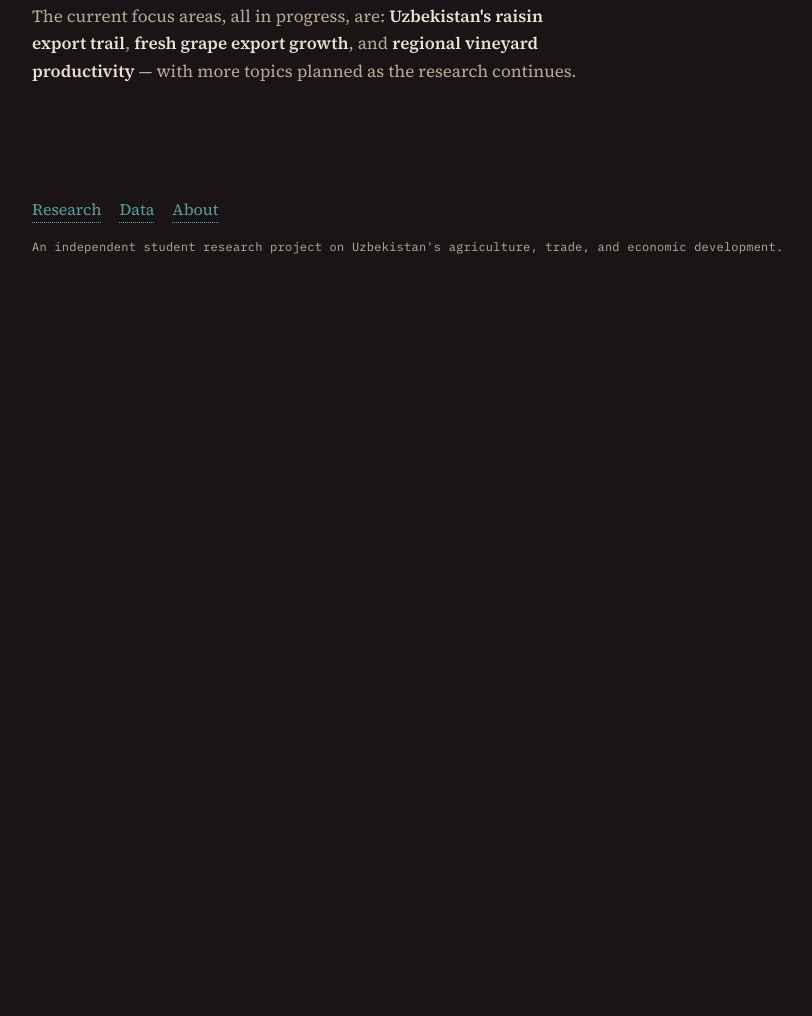
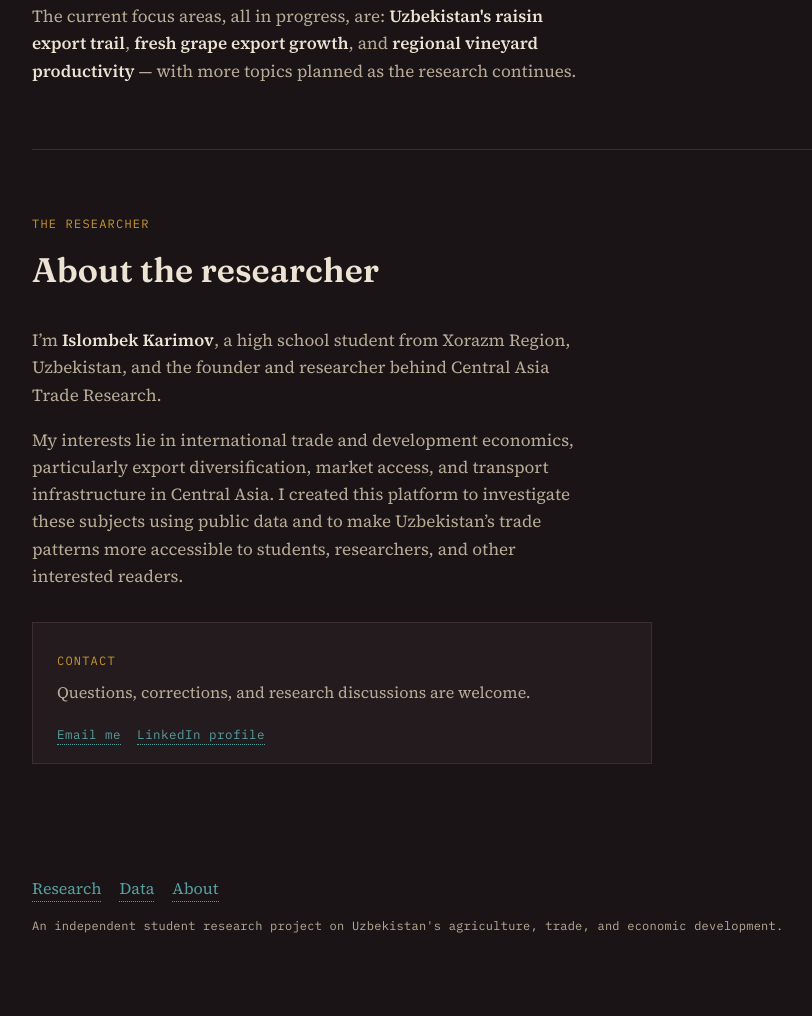
Before and after one commit to karimovislombek783/raisin-exports, a website: page about/index.html in a window 1280 px wide. Shown: the part 909-1925 px from the top of the page, without its empty margins (146-958 px from the left). Before the commit the page ends 1246 px from the top, so only its background shows below. Drawn offline with Linux system fonts and the light colour scheme.

Commit message:
Add researcher bio and contact information

```diff
--- a/about/index.html
+++ b/about/index.html
@@ -39,7 +39,7 @@
     <p class="dek">An independent student research project studying Uzbekistan's agriculture, international trade, and economic development.</p>
   </header>
 
-  <section id="about-body" style="border-bottom:none;">
+ <section id="about-body">
     <div class="prose">
       <p>This platform publishes <strong>independent, data-driven research</strong> on Uzbekistan's agricultural export sector — starting with dried and fresh fruit, and expanding over time to cover vineyard productivity, regional agricultural output, and broader trade dynamics.</p>
       <p>Each dossier pairs original data analysis — drawn from sources like UN Comtrade and Uzbekistan's State Statistics Committee (stat.uz) — with an interactive chart set, so the underlying numbers are as explorable as the write-up itself.</p>
@@ -47,7 +47,43 @@
       <p>The current focus areas, all in progress, are: <strong>Uzbekistan's raisin export trail</strong>, <strong>fresh grape export growth</strong>, and <strong>regional vineyard productivity</strong> — with more topics planned as the research continues.</p>
     </div>
   </section>
+<section id="about-researcher" style="border-bottom:none;">
 
+  <div class="sec-head">
+    <span class="sec-num">THE RESEARCHER</span>
+    <h2>About the researcher</h2>
+  </div>
+
+  <div class="prose">
+    <p>I’m <strong>Islombek Karimov</strong>, a high school student from Xorazm Region, Uzbekistan, and the founder and researcher behind Central Asia Trade Research.</p>
+
+    <p>My interests lie in international trade and development economics, particularly export diversification, market access, and transport infrastructure in Central Asia. I created this platform to investigate these subjects using public data and to make Uzbekistan’s trade patterns more accessible to students, researchers, and other interested readers.</p>
+  </div>
+
+  <div class="chart-card" style="max-width:620px; margin-top:32px;">
+    <span class="sec-num">CONTACT</span>
+
+    <p style="color:var(--ink-dim); margin-bottom:18px;">
+      Questions, corrections, and research discussions are welcome.
+    </p>
+
+    <div class="dataset-actions">
+      <a class="text-link" href="mailto:karimovislombek783@gmail.com">
+        Email me
+      </a>
+
+      <a
+        class="text-link"
+        href="https://www.linkedin.com/in/islombek-karimov-02885b38b/"
+        target="_blank"
+        rel="noopener noreferrer"
+      >
+        LinkedIn profile
+      </a>
+    </div>
+  </div>
+
+</section>
 </div>
 
 <div class="wrap">
```
